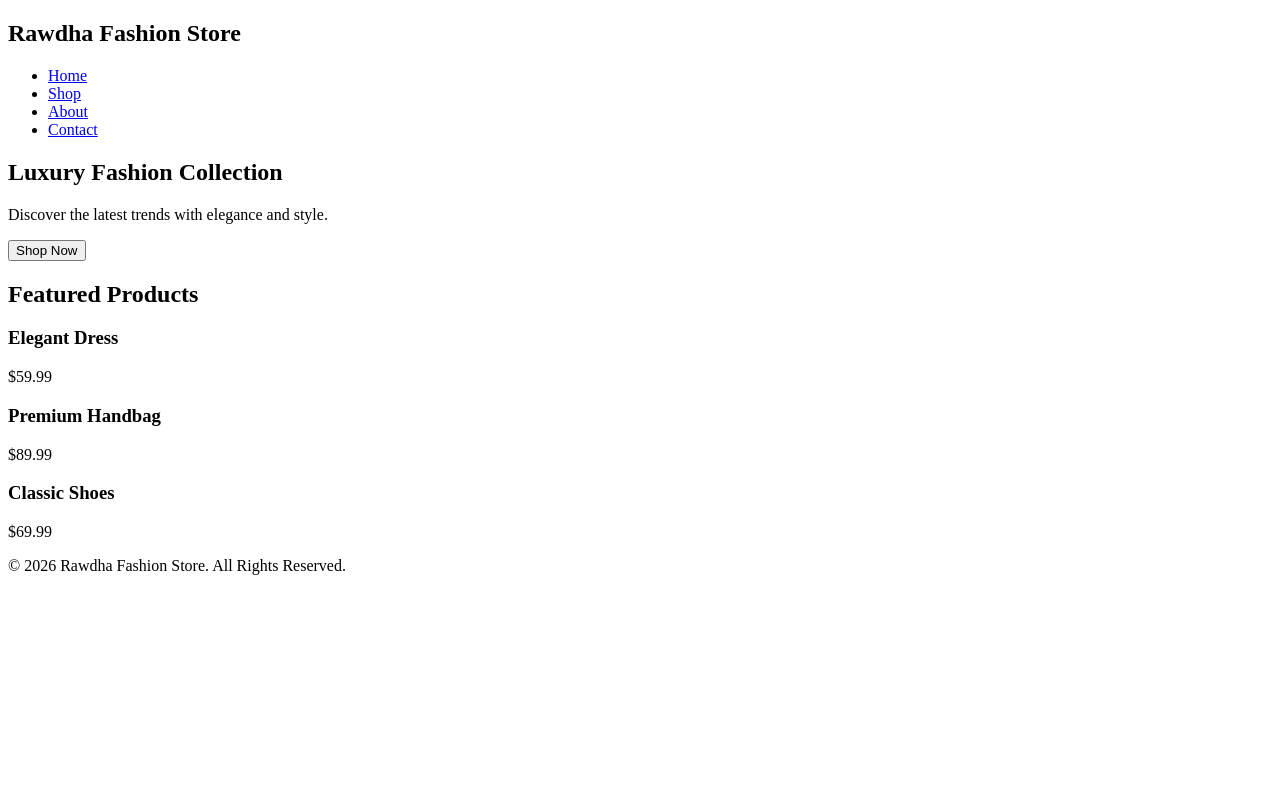
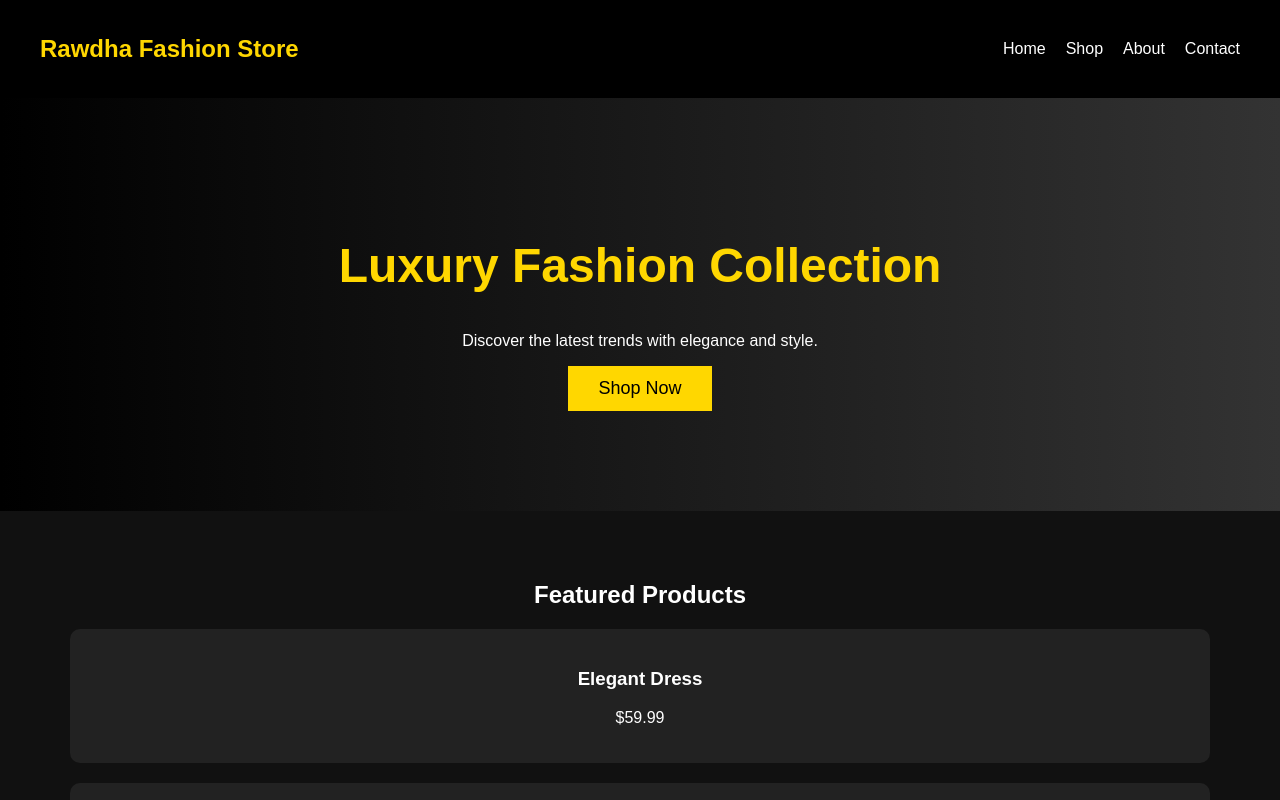
Before and after one commit to abdullahsrk16-cloud/rawdha-fashion-store, a plain HTML site: page index.html in a window 1280 px wide. Shown: the top 800 px of the page. Drawn offline with Linux system fonts and the light colour scheme.

Commit message:
Update style.css

```diff
--- a/style.css
+++ b/style.css
@@ -1 +1,69 @@
-body {}
+body {
+    margin: 0;
+    font-family: Arial, sans-serif;
+    background: #111;
+    color: white;
+}
+
+header {
+    background: #000;
+    padding: 15px 40px;
+}
+
+nav {
+    display: flex;
+    justify-content: space-between;
+    align-items: center;
+}
+
+nav h2 {
+    color: gold;
+}
+
+nav ul {
+    list-style: none;
+    display: flex;
+    gap: 20px;
+}
+
+nav ul li a {
+    color: white;
+    text-decoration: none;
+}
+
+.hero {
+    text-align: center;
+    padding: 100px 20px;
+    background: linear-gradient(to right, #000, #333);
+}
+
+.hero h1 {
+    font-size: 48px;
+    color: gold;
+}
+
+.hero button {
+    padding: 12px 30px;
+    background: gold;
+    border: none;
+    cursor: pointer;
+    font-size: 18px;
+}
+
+.products {
+    padding: 50px;
+    text-align: center;
+}
+
+.product-card {
+    background: #222;
+    padding: 20px;
+    margin: 20px;
+    border-radius: 10px;
+}
+
+footer {
+    background: #000;
+    text-align: center;
+    padding: 20px;
+}
```
